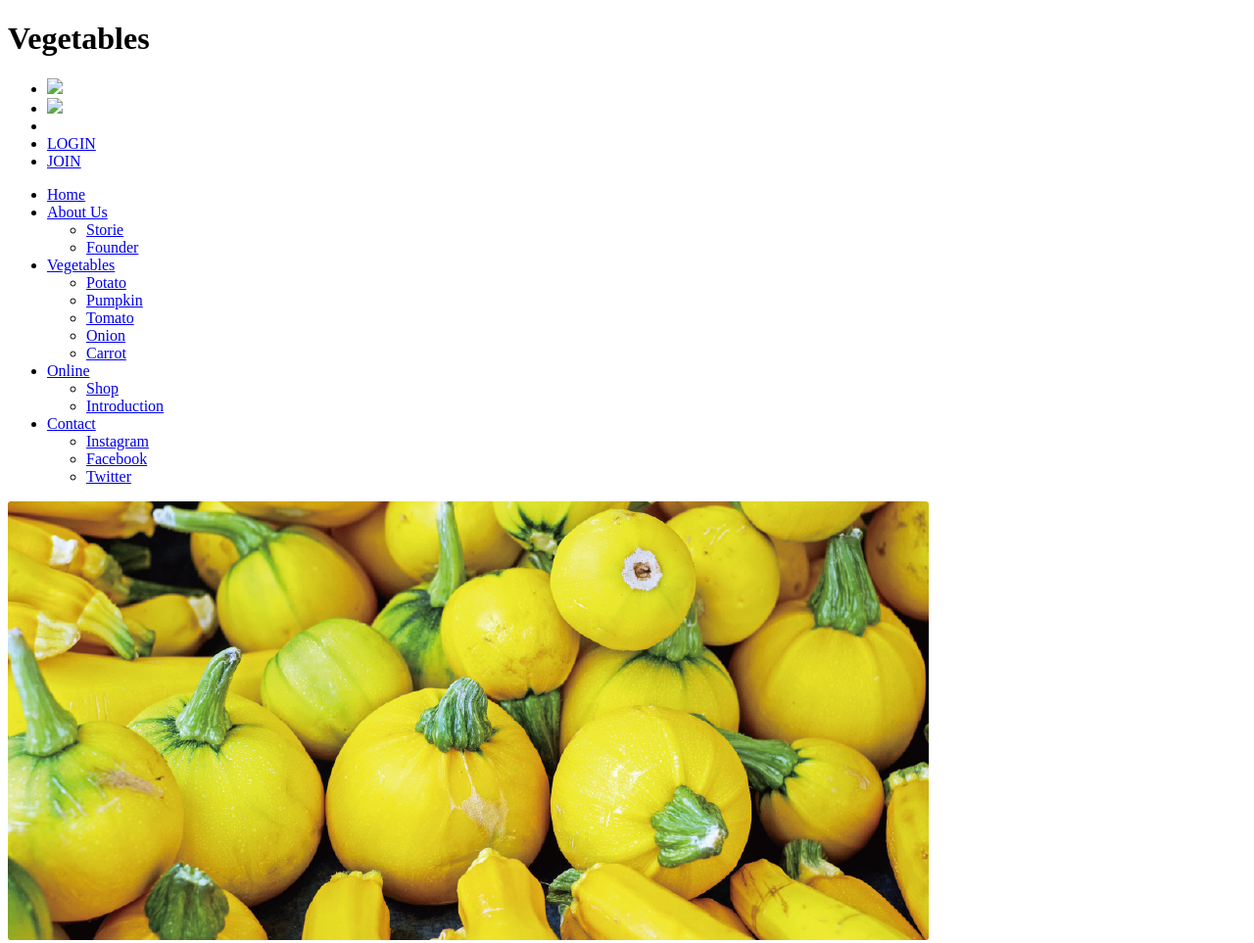
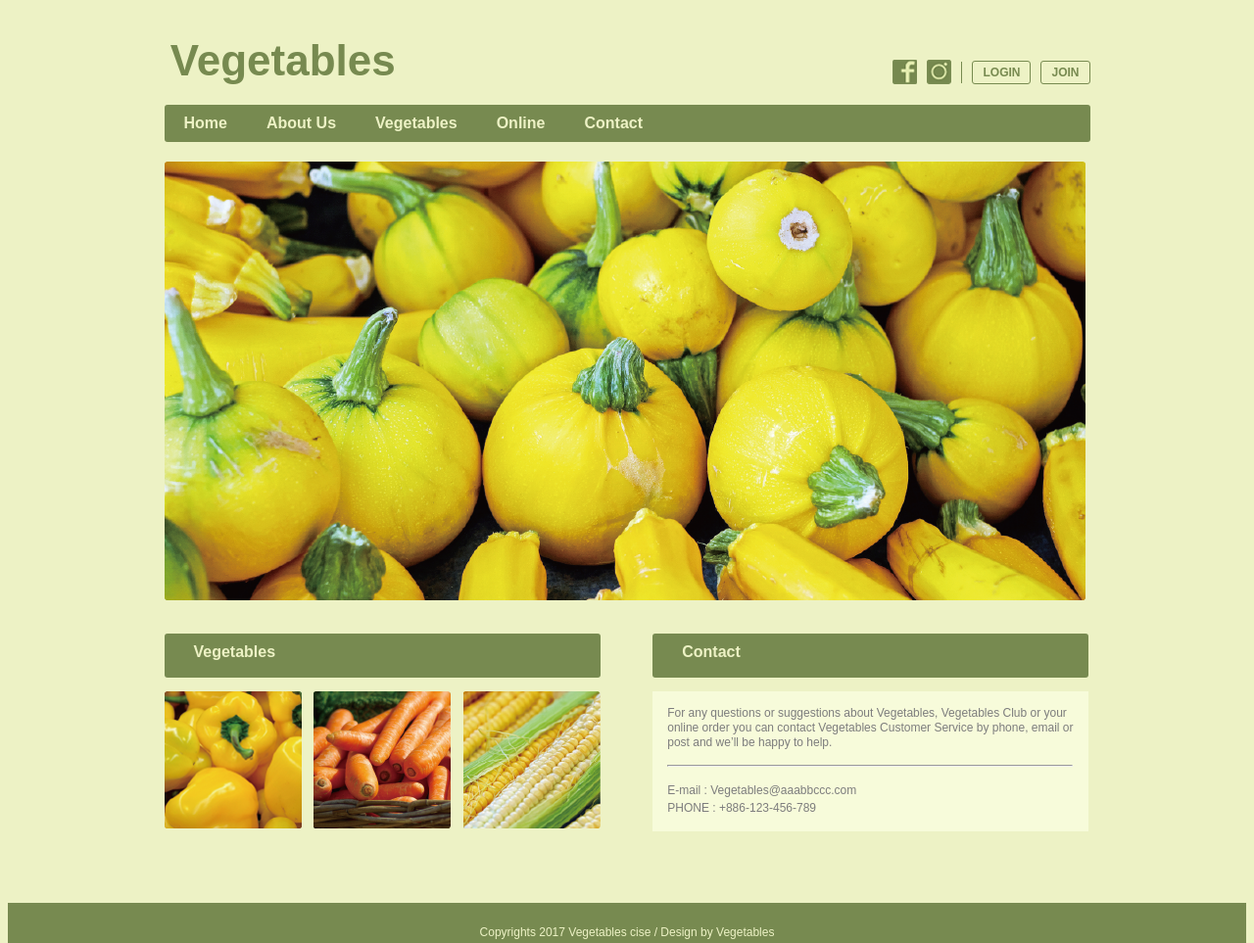
Before and after one commit to wxououo/aaaa, a plain HTML site: page index.html in a window 1280 px wide. Shown: the top 963 px of the page at 98% size. Drawn offline with Linux system fonts and the light colour scheme; the site is published under a folder, as on GitHub Pages, so addresses that start at the root find nothing.

Commit message:
Add files via upload

```diff
--- a/index.html
+++ b/index.html
@@ -5,7 +5,7 @@
     <meta charset="UTF-8">
     <meta http-equiv="X-UA-Compatible" content="IE=edge">
     <meta name="viewport" content="width=device-width, initial-scale=1.0">
-    <link rel="stylesheet" href="/css/aa.css">
+    <link rel="stylesheet" href="./css/aa.css">
     <title>Vegetables</title>
 </head>
 
@@ -15,10 +15,10 @@
             <h1 class="header-title">Vegetables</h1>
             <ul class="button-bar">
                 <li class="button-display">
-                    <a href="https://www.facebook.com/"  target="_blank"><img src="/img/FB.png"></a>
+                    <a href="https://www.facebook.com/"  target="_blank"><img src="./img/FB.png"></a>
                 </li>
                 <li class="button-display" >
-                    <a href="https://www.instagram.com/"  target="_blank"><img src="/img/IG.png"></a>
+                    <a href="https://www.instagram.com/"  target="_blank"><img src="./img/IG.png"></a>
                 </li>
                 <li class="button-display Upper">
                     <a class="VerticalLine"></a>
```
